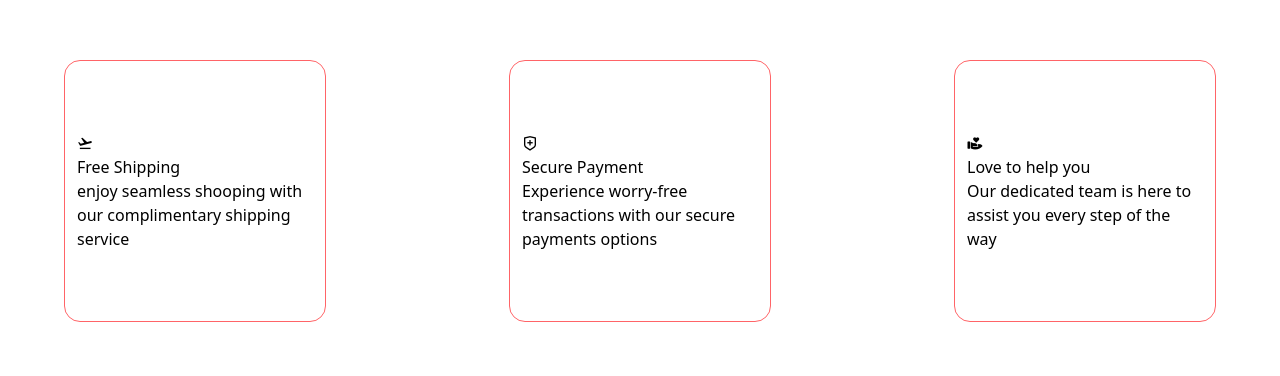
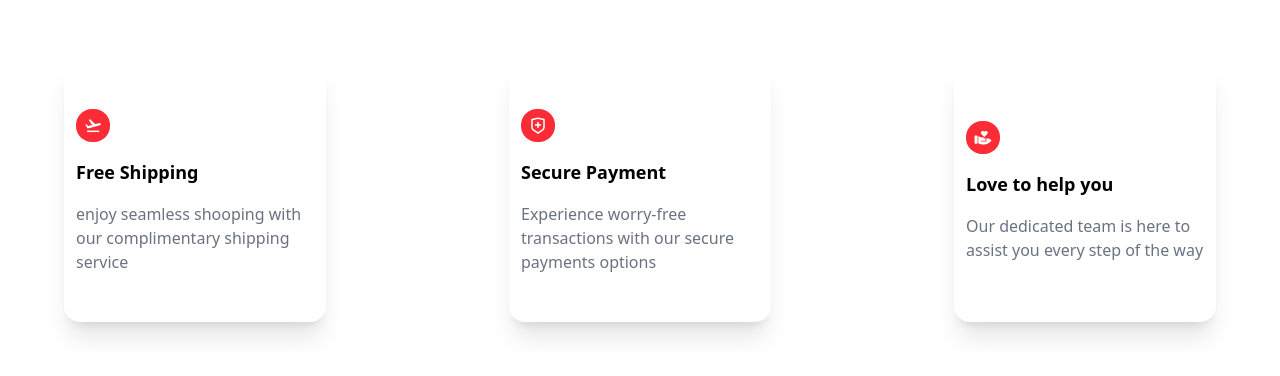
Before and after one commit to Thi2erry8/Vans, a React (Vite) app in the folder Vans/: page / in a window 1280 px wide. Shown: the part 2520-2896 px from the top of the page. Built offline with nearby package versions, Linux system fonts and the light colour scheme.

Commit message:
Services_End

```diff
--- a/Vans/src/assets/Component/ServiceCard.jsx
+++ b/Vans/src/assets/Component/ServiceCard.jsx
@@ -1,9 +1,9 @@
 function ServiceCard( {iconName , title , text} ){
     return(
-        <div  className="flex flex-col w-65.5 h-65.5 items-start justify-center border border-red-400 p-3 rounded-2xl">
-             <span className=""><i className={iconName} ></i></span>
-              <h2 className="">{title}</h2>
-              <p className="">{text}</p>
+        <div  className="flex flex-col w-65.5 h-65.5 items-start justify-center shadow-xl p-3 rounded-2xl gap-4">
+             <span className="rounded-2xl bg-red-500 px-2 py-0.5 text-lg text-white"><i className={iconName} ></i></span>
+              <h2 className="font-bold text-lg">{title}</h2>
+              <p className="text-gray-500">{text}</p>
         </div>
     )
 }
```
